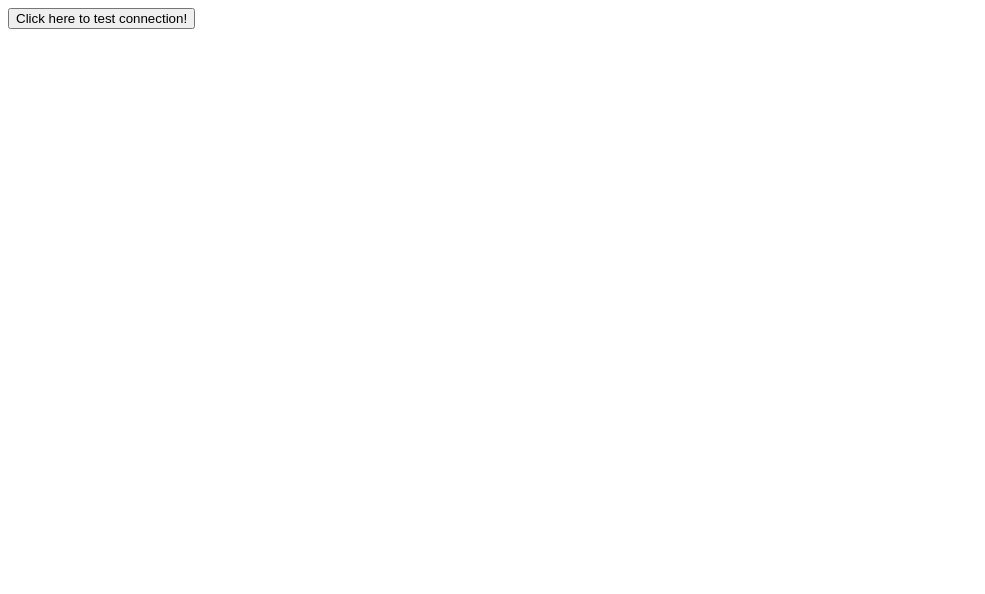
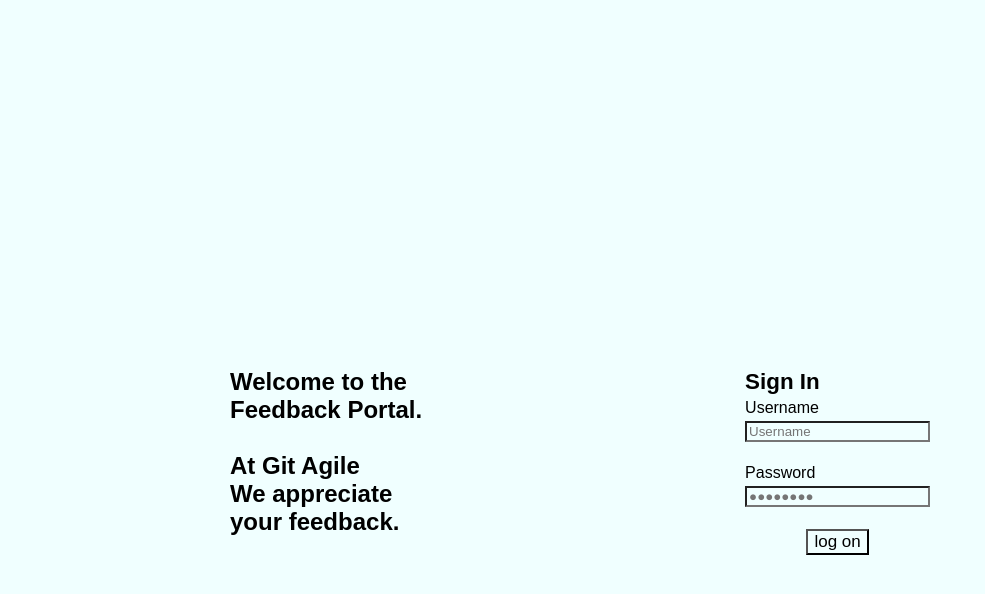
Before and after one commit to mcanche89/Team4_Project, a plain HTML site: page ProjectTemplate/index.html in a window 1280 px wide. Shown: the whole page, without its empty margins (0-985 px from the left). Drawn offline with nearby package versions, Linux system fonts and the light colour scheme.

Commit message:
created log on html

```diff
--- a/ProjectTemplate/index.html
+++ b/ProjectTemplate/index.html
@@ -1,8 +1,9 @@
 <!DOCTYPE html>
 <html>
+
 <head>
 	<meta charset="utf-8" />
-	<title></title>
+	<title>Git Agile</title>
 	<!--DO NOT FORGET THIS SCRIPT TAG SO YOU CAN USE JQUERY!!!!!-->
 	<script src="https://ajax.googleapis.com/ajax/libs/jquery/3.3.1/jquery.min.js"></script>
 
@@ -33,11 +34,77 @@
 
 	<!--AND YOUR OWN CSS CAN GO HERE AS WELL-->
 	<style>
+		* {
+			font-family: Arial, Helvetica, sans-serif;
+			background-color:azure;
+		}
 
+		header {
+
+			font-weight: bold;
+			font-size: 1.5em;
+			float: left;
+			margin-top: 15em;
+			margin-left: 90px;
+		}
+
+		#logOnForm th {
+			text-align: left;
+			font-size: 1.4em;
+		}
+
+		#logOnForm {
+			padding-left: 20em;
+			padding-top: 22.4em;
+		}
+
+		#wrapper {
+			margin-left: auto;
+			margin-right: auto;
+			max-width: 1000px;
+		}
+
+		#logOnButton {
+			font-size: 17px;
+		}
 	</style>
 	<!--END OF YOUR OWN CSS-->
-</head >
+</head>
+
 <body>
-	<button onclick="javascript: TestButtonHandler();">Click here to test connection!</button>
+	<div id="wrapper">
+		<header>Welcome to the<br>Feedback Portal.<br> <br>At Git Agile<br>We appreciate<br>your feedback.</header>
+		<!-- <button onclick="javascript: TestButtonHandler();">Click here to test connection!</button> -->
+
+
+		<form>
+			<table id="logOnForm">
+				<tr>
+					<th>Sign In</th>
+				</tr>
+				<tr>
+					<td>Username</td>
+				</tr>
+				<tr>
+					<td>
+						<input type="text" placeholder="Username" required>
+					</td>
+				</tr>
+				<tr>
+					<td><br>Password</td>
+				</tr>
+				<tr>
+					<td><input type="text" placeholder="&#9679;&#9679;&#9679;&#9679;&#9679;&#9679;&#9679;&#9679;"
+							required>
+					</td>
+				</tr>
+				<tr>
+					<td><br><center><button id="logOnButton" onclick="">log on</button></center></td>
+				</tr>
+			</table>
+		</form>
+	</div>
+
 </body>
-</html >
+
+</html>
```
